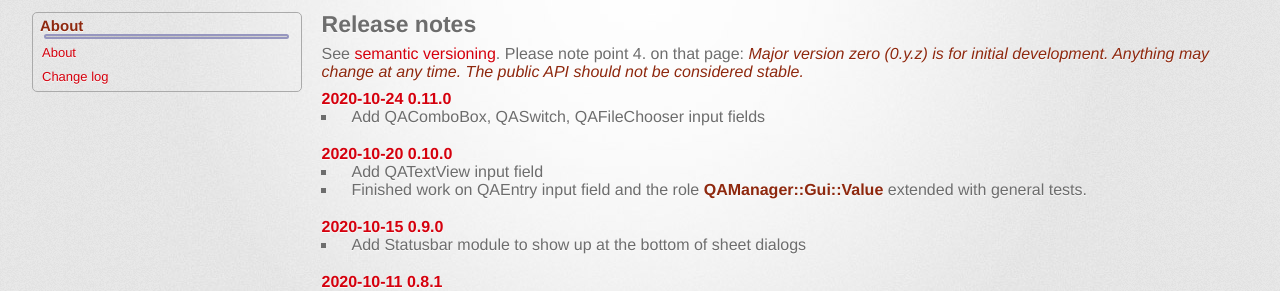
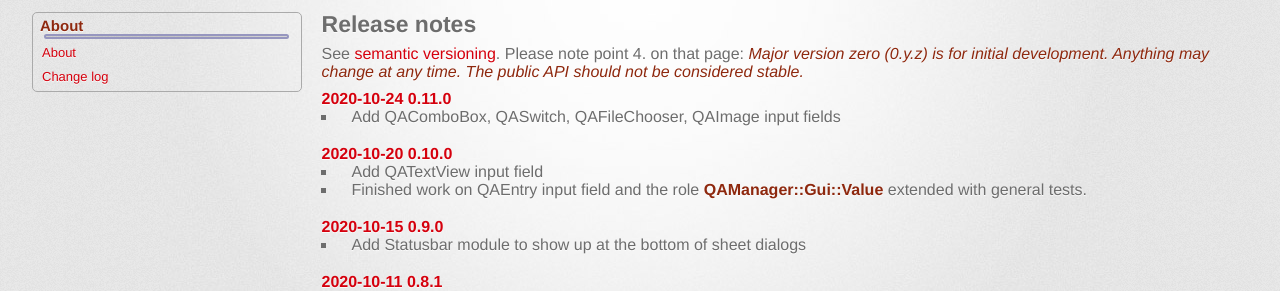
Before and after one commit to MARTIMM/qa-manager, a Jekyll site: the page built from docs/content-docs/about/release-notes.md, in a window 1280 px wide. Shown: the part 138-429 px from the top of the page. Built offline with Jekyll 4.4.1, drawn with Linux system fonts in a browser that asks for light colours; some web fonts are replaced.

Commit message:
new module QAImage

```diff
--- a/META6.json
+++ b/META6.json
@@ -28,6 +28,7 @@
     "QAManager::Gui::OkMsgDialog": "lib/QAManager/Gui/OkMsgDialog.pm6",
     "QAManager::Gui::QAComboBox": "lib/QAManager/Gui/QAComboBox.pm6",
     "QAManager::Gui::QAEntry": "lib/QAManager/Gui/QAEntry.pm6",
+    "QAManager::Gui::QAImage": "lib/QAManager/Gui/QAImage.pm6",
     "QAManager::Gui::QALabel": "lib/QAManager/Gui/QALabel.pm6",
     "QAManager::Gui::QASwitch": "lib/QAManager/Gui/QASwitch.pm6",
     "QAManager::Gui::QATextView": "lib/QAManager/Gui/QATextView.pm6",
--- a/docs/content-docs/about/release-notes.md
+++ b/docs/content-docs/about/release-notes.md
@@ -9,7 +9,7 @@
 See [semantic versioning](http://semver.org/). Please note point 4. on that page: **_Major version zero (0.y.z) is for initial development. Anything may change at any time. The public API should not be considered stable._**
 
 #### 2020-10-24 0.11.0
-* Add QAComboBox, QASwitch, QAFileChooser input fields
+* Add QAComboBox, QASwitch, QAFileChooser, QAImage input fields
 
 #### 2020-10-20 0.10.0
 * Add QATextView input field
```
Also changed, not shown: docs/content-docs/setup/structures.md (+2 -2 lines), 2 other files.
